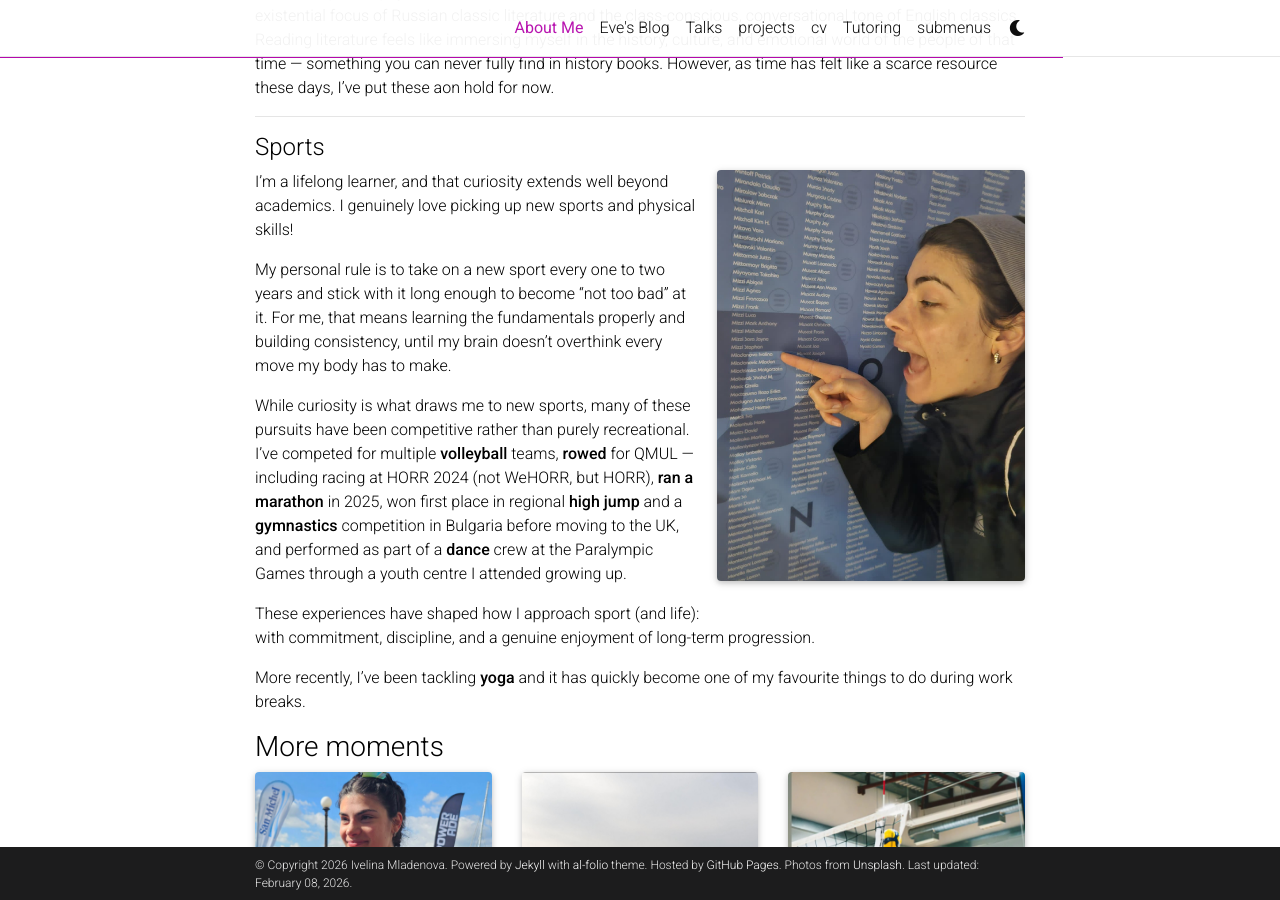
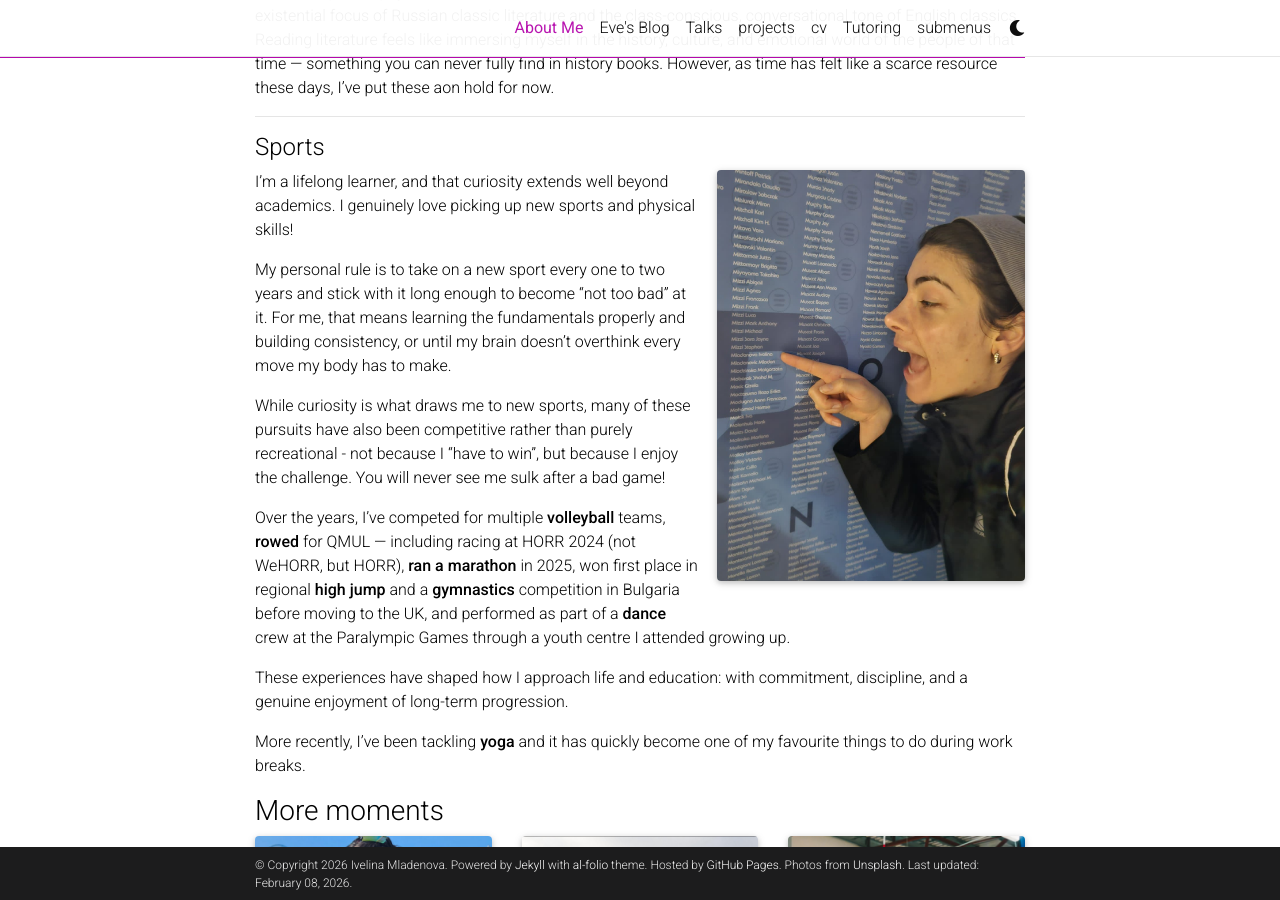
Before and after one commit to Ivelina0/Ivelina0.github.io, a Jekyll site: the page built from _pages/about.md, in a window 1280 px wide and 900 px high, scrolled down 1412 px. Built offline with Jekyll 4.4.1, drawn with Linux system fonts in a browser that asks for light colours; full-size pictures stand in for the smaller copies a plugin makes; comment, search, counter and statistics services are not loaded; a style sheet for code colours, icons or effects is not loaded.

Commit message:
Update about.md

```diff
--- a/_pages/about.md
+++ b/_pages/about.md
@@ -76,11 +76,13 @@
 
 I’m a lifelong learner, and that curiosity extends well beyond academics. I genuinely love picking up new sports and physical skills!
 
-My personal rule is to take on a new sport every one to two years and stick with it long enough to become “not too bad” at it. For me, that means learning the fundamentals properly and building consistency, until my brain doesn't overthink every move my body has to make.
+My personal rule is to take on a new sport every one to two years and stick with it long enough to become “not too bad” at it. For me, that means learning the fundamentals properly and building consistency, or until my brain doesn't overthink every move my body has to make.
 
-While curiosity is what draws me to new sports, many of these pursuits have been competitive rather than purely recreational. I’ve competed for multiple **volleyball** teams, **rowed** for QMUL — including racing at HORR 2024 (not WeHORR, but HORR), **ran a marathon** in 2025, won first place in regional **high jump** and a **gymnastics** competition in Bulgaria before moving to the UK, and performed as part of a **dance** crew at the Paralympic Games through a youth centre I attended growing up.
+While curiosity is what draws me to new sports, many of these pursuits have also been competitive rather than purely recreational - not because I "have to win", but because I enjoy the challenge. You will never see me sulk after a bad game!
 
-These experiences have shaped how I approach sport (and life): with commitment, discipline, and a genuine enjoyment of long-term progression.
+Over the years, I’ve competed for multiple **volleyball** teams, **rowed** for QMUL — including racing at HORR 2024 (not WeHORR, but HORR), **ran a marathon** in 2025, won first place in regional **high jump** and a **gymnastics** competition in Bulgaria before moving to the UK, and performed as part of a **dance** crew at the Paralympic Games through a youth centre I attended growing up.
+
+These experiences have shaped how I approach life and education: with commitment, discipline, and a genuine enjoyment of long-term progression.
 
 More recently, I’ve been tackling **yoga** and it has quickly become one of my favourite things to do during work breaks.
 
```
